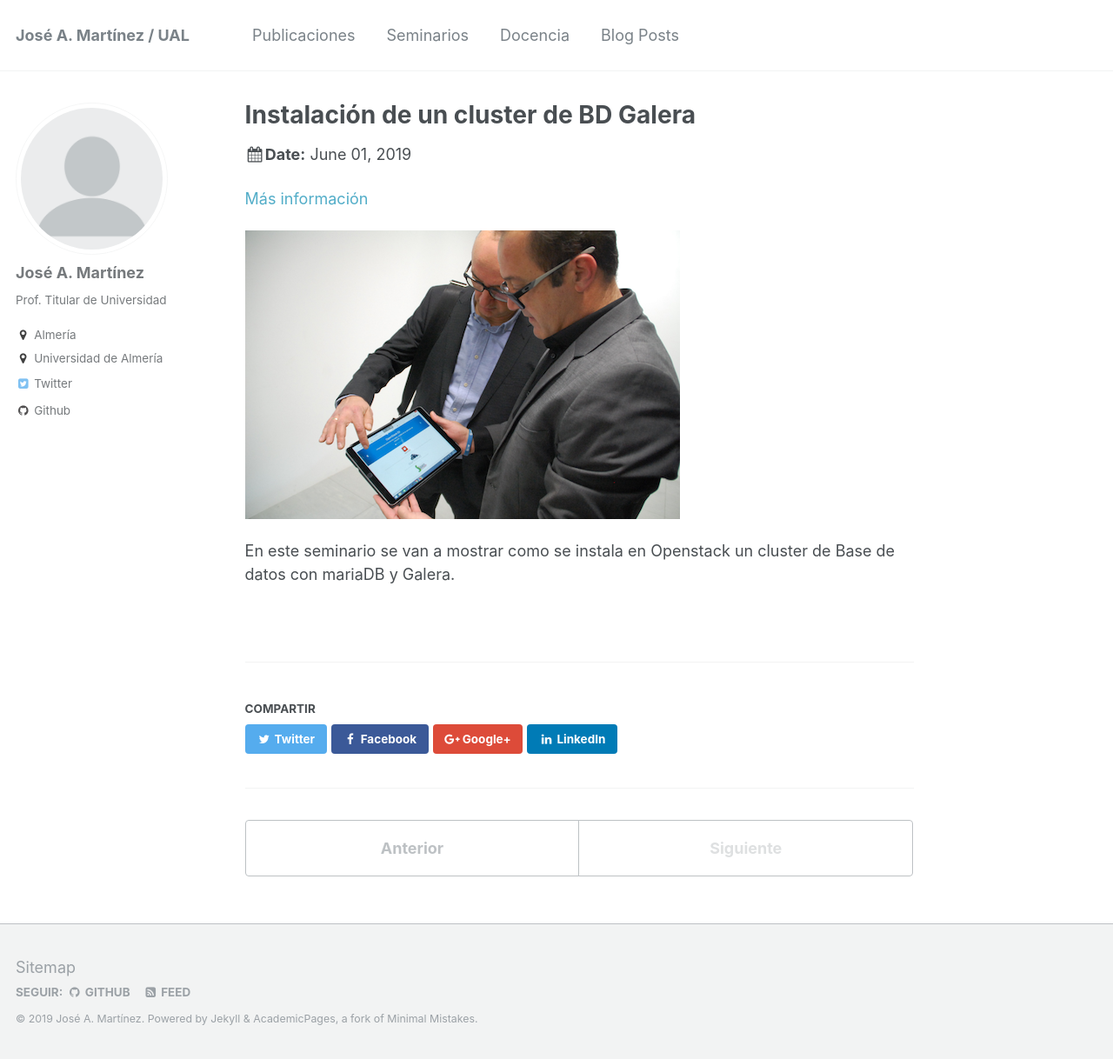
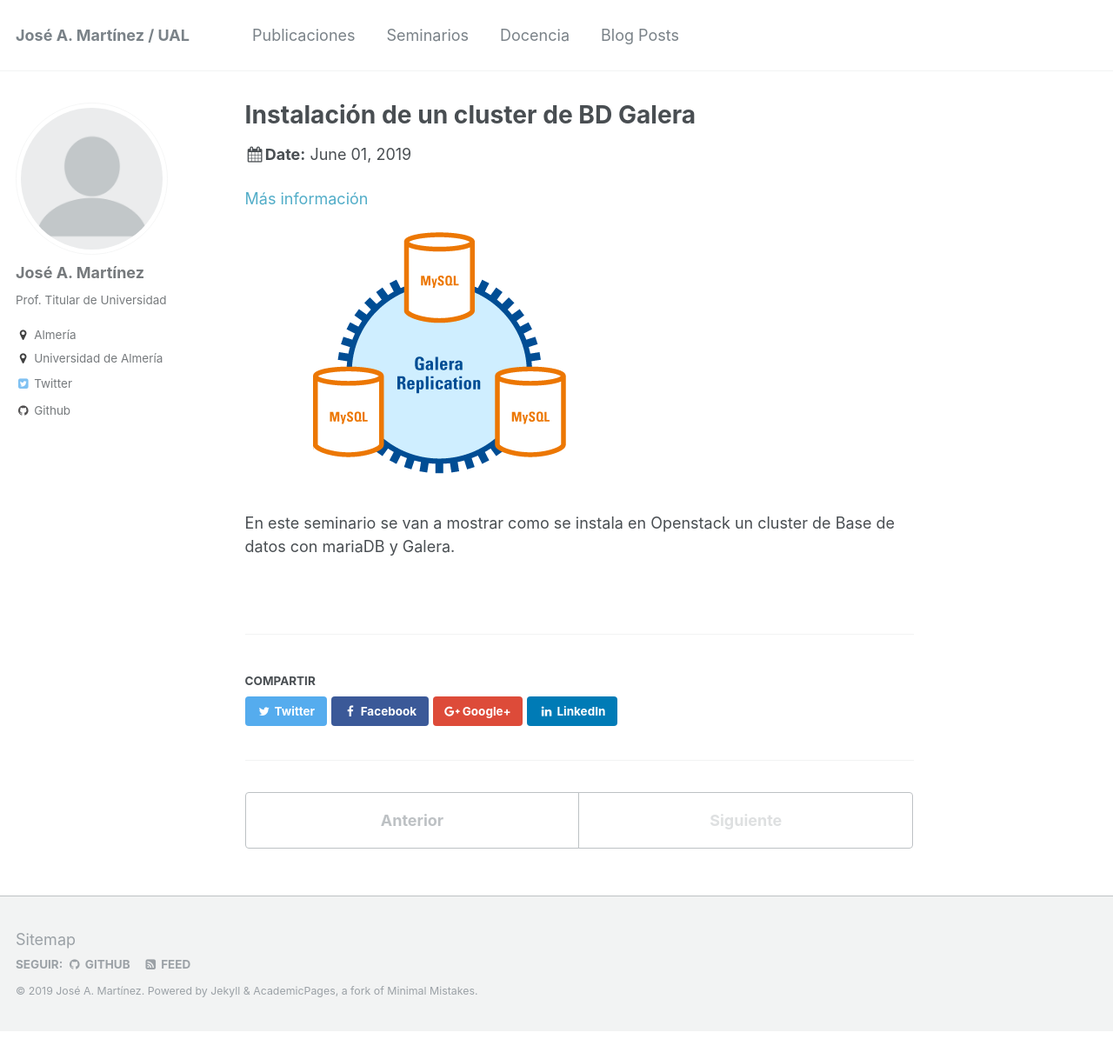
Before and after one commit to hpcjmart/hpcjmart.github.io, a Jekyll site: the page built from _talks/2019-06-01-tutorial-2.md, in a window 1280 px wide and 1218 px high. Shown: the whole window at 87% size. Built offline with Jekyll 4.4.1, drawn with Linux system fonts in a browser that asks for light colours.

Commit message:
Varios fallos

```diff
--- a/_talks/2019-06-01-tutorial-2.md
+++ b/_talks/2019-06-01-tutorial-2.md
@@ -10,6 +10,6 @@
 
 [Más información](https://hpcjmart.github.io/Galera/)
 
-![Alt text](https://hpcjmart.github.io/images/CloudDI500px.png)
+![Alt text](https://hpcjmart.github.io/images/galera_replication1.png)
 
 En este seminario se van a mostrar como se instala en Openstack un cluster de Base de datos con mariaDB y Galera.
```
Also changed, not shown: images/galera_replication1.png (added).
